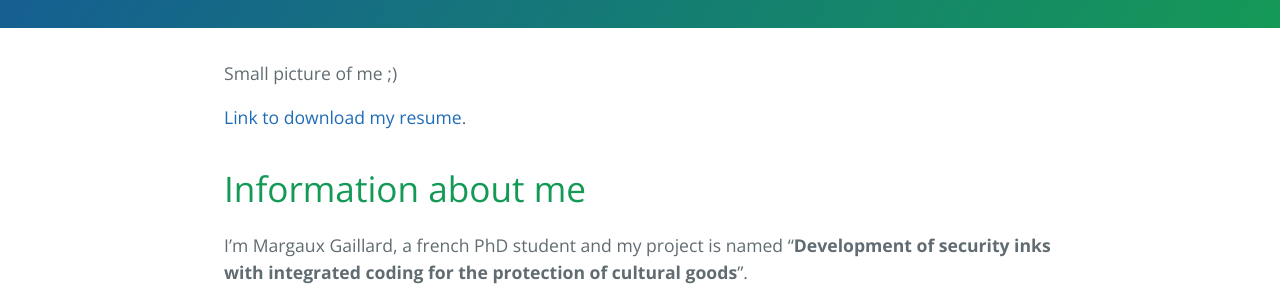
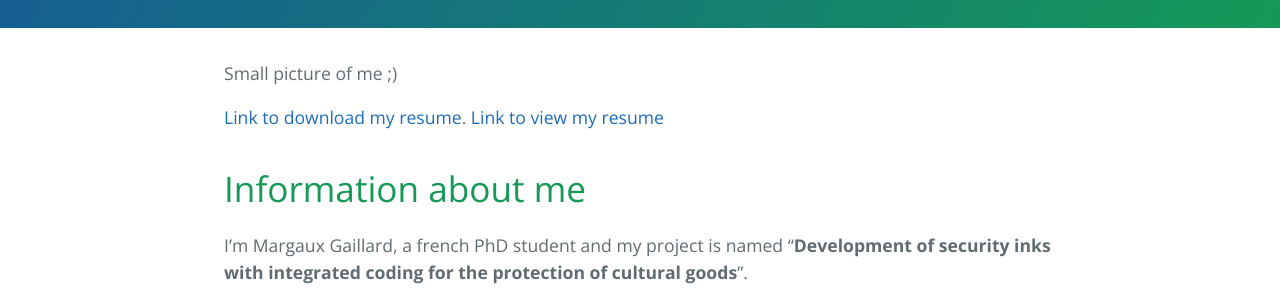
Before and after one commit to Margal10/Margal10.github.io, a Jekyll site: the page built from index.md, in a window 1280 px wide. Shown: the part 289-589 px from the top of the page. Built offline with Jekyll 4.4.1, drawn with Linux system fonts in a browser that asks for light colours.

Commit message:
Update index.md

```diff
--- a/index.md
+++ b/index.md
@@ -8,6 +8,7 @@ Small picture of me ;)
 
 
 [Link to download my resume](./another-page.html).
+[Link to view my resume](./docs/CV - Margaux Gaillard.pdf)
 
 # Information about me
 
```
